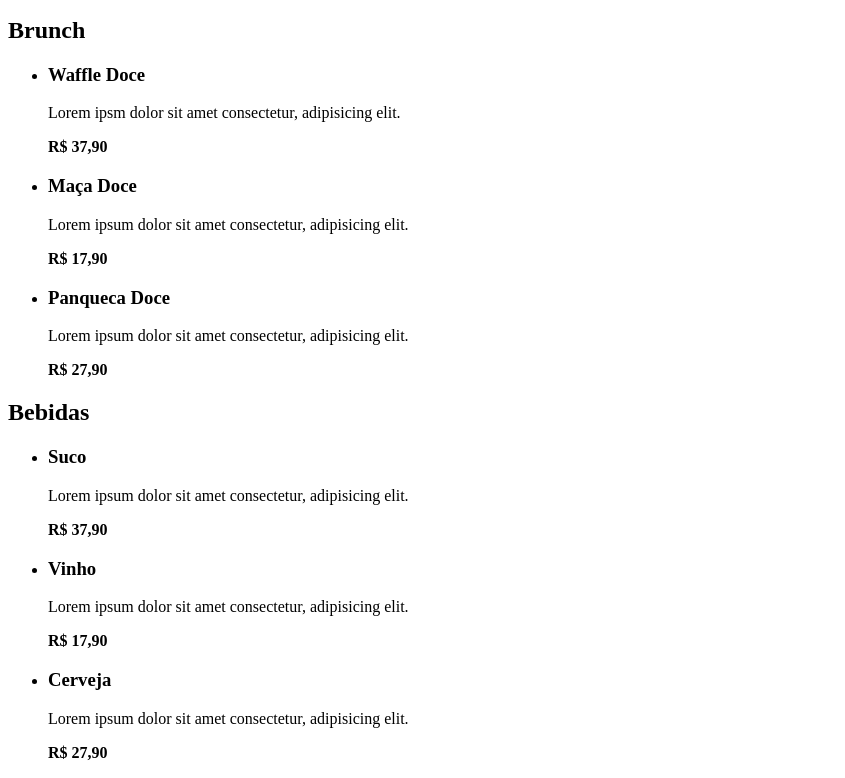
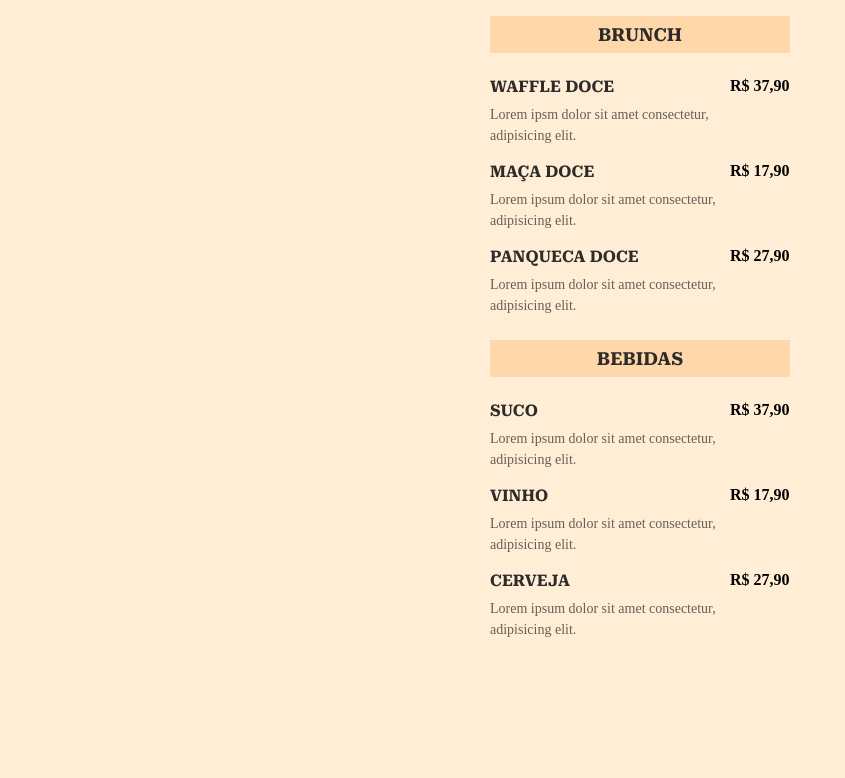
Before and after one commit to Afonso-Deres/cardapio, a plain HTML site: page index.html in a window 1280 px wide. Shown: the part 101-879 px from the top of the page, without its empty margins (0-845 px from the left). After the commit the page ends 800 px from the top, so only its background shows below. Drawn offline with Linux system fonts and the light colour scheme.

Commit message:
Update index.html

```diff
--- a/index.html
+++ b/index.html
@@ -7,7 +7,7 @@
         <meta charset="UTF-8">
         <meta name="viewport" content="width=device-width, initial-scale=1.0">
         <title>RocketCoffee</title>
-        <link href="C:\Users\deres\Downloads\Words\Lógica/teste.css" rel="stylesheet">
+        <link href="cardapio/style.css" rel="stylesheet">
     </head>
     <body>
 
```
